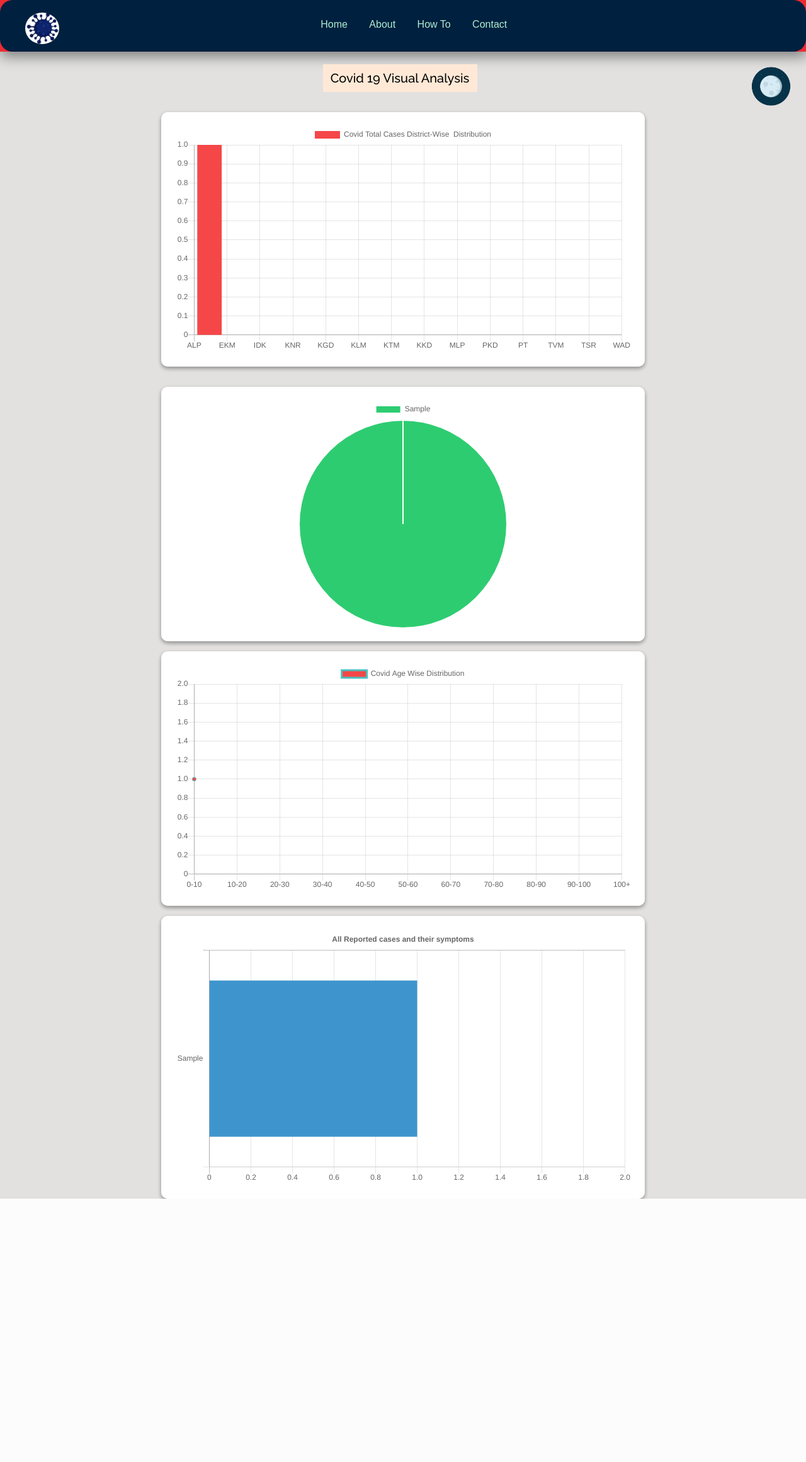
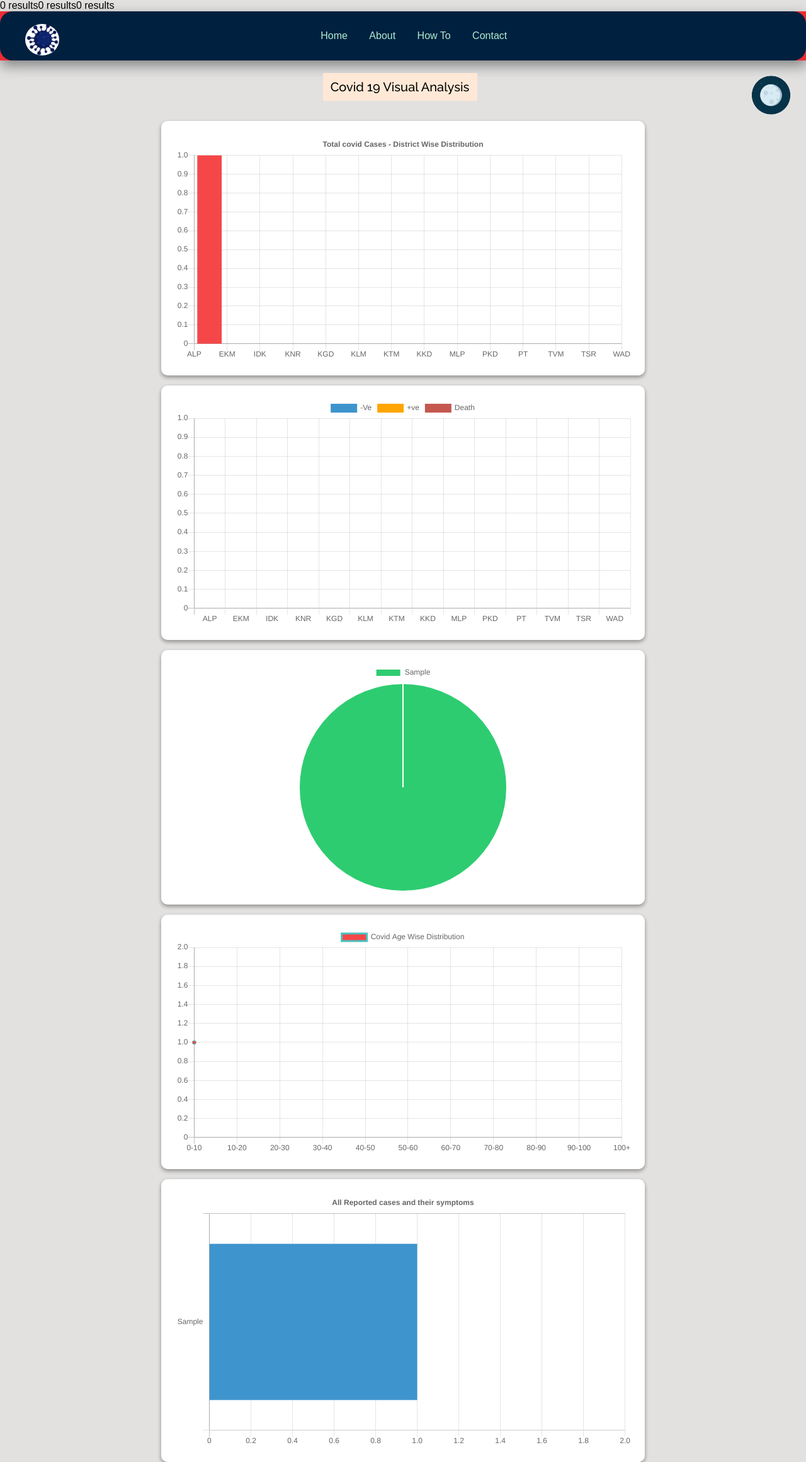
Before and after one commit to kiranajik/cdmaWeb, a PHP site: page / in a window 1280 px wide. Shown: the whole page at 63% size. Before the commit the page ends 1903 px from the top, so only its background shows below. Run offline with PHP 8.4, Linux system fonts and the light colour scheme; tables that the repository leaves empty or names only in its code hold one stand-in row (values such as "Sample post").

Commit message:
added one more ggph

```diff
--- a/index.php
+++ b/index.php
@@ -75,8 +75,62 @@ else
 {
     echo "0 results";
 }
-  $conn->close();
+
+
+
+$sql5a = "SELECT pDistrict, COUNT(*) AS freq FROM patient WHERE pStatus='P' GROUP BY pDistrict";
+$sql5b = "SELECT pDistrict, COUNT(*) AS freq FROM patient WHERE pStatus='N' GROUP BY pDistrict";
+$sql5c = "SELECT pDistrict, COUNT(*) AS freq FROM patient WHERE pStatus='D' GROUP BY pDistrict";
+
+$result5a = $conn->query($sql5a);
+$result5b = $conn->query($sql5b);
+$result5c = $conn->query($sql5c);
+
+$status_labels=[];
+$status_frequency_P=[];
+$status_frequency_N=[];
+$status_frequency_D=[];
+
+
+if ($result5a->num_rows > 0) {
+    while($row = $result5a->fetch_assoc()) {
+      $status_labels[] = $row["pDistrict"];
+      $status_frequency_P[] = $row["freq"];
+    }
+  }
+else
+{
+    echo "0 results";
+}
+if ($result5b->num_rows > 0) {
+  while($row = $result5b->fetch_assoc()) {
+    $status_frequency_N[] = $row["freq"];
+
+  }
+}
+
+else
+{
+  echo "0 results";
+}
+if ($result5c->num_rows > 0) {
+  while($row = $result5c->fetch_assoc()) {
+    $status_frequency_D[] = $row["freq"];
+  }
+}
+else
+{
+  echo "0 results";
+}
+
+$conn->close();
+
+
+
 ?>
+
+
+
 
 
 <!DOCTYPE html>
@@ -159,6 +213,9 @@ else
         <canvas id="histogram"></canvas>
         </div>
         <div class="space"></div>
+        <div class="item">
+        <canvas id="pnchart"></canvas>
+        </div>
         <div class="space"></div>
         <div class="item">
         <canvas id="myChart"></canvas>
@@ -212,7 +269,8 @@ const chart = new Chart(ctx, {
         ticks: {
           max: 3,
         }
-      }, {
+      },
+      {
         display: true,
         ticks: {
           autoSkip: false,
@@ -225,7 +283,12 @@ const chart = new Chart(ctx, {
           autoskip:true
         }
       }]
-    }
+    },
+    legend :  { display: false },
+    title: {
+        display: true,
+        text: 'Total covid Cases - District Wise Distribution'
+      }
   },
 });
 
@@ -295,6 +358,35 @@ new Chart(document.getElementById("bar-chart-horizontal"), {
 });
 
 
+var ltx = document.getElementById('pnchart').getContext('2d');
+      var myChart = new Chart(ltx, {
+          type: 'bar',
+          data: {
+            labels: ["ALP","EKM","IDK","KNR","KGD","KLM","KTM","KKD","MLP","PKD","PT","TVM","TSR","WAD"],
+            datasets: [{
+                data:  <?php echo json_encode($status_frequency_N);?>,
+                label: "-Ve",
+                borderColor: "rgb(62,149,205)",
+                backgroundColor: "rgb(62,149,205)",
+                borderWidth:2
+              }, {
+                data: <?php echo json_encode($status_frequency_P);?>,
+                label: "+ve",
+                borderColor: "rgb(255,165,0)",
+                backgroundColor:"rgb(255,165,0)",
+                borderWidth:2
+              }, {
+                data: <?php echo json_encode($status_frequency_D);?>,
+                label: "Death",
+                borderColor: "rgb(196,88,80)",
+                backgroundColor:"rgb(196,88,80)",
+                borderWidth:2
+              }
+            ]
+          },
+
+        });
+
 
 $(document).ready(function(){
 
```
